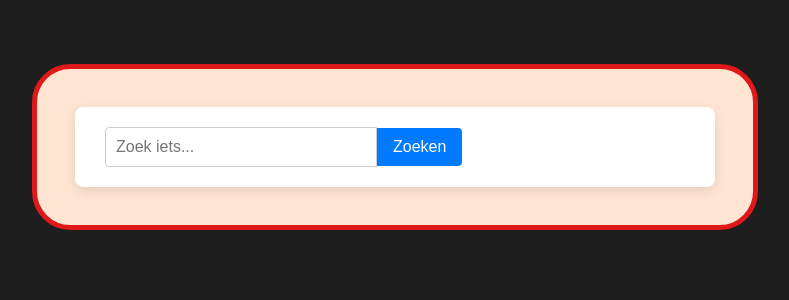
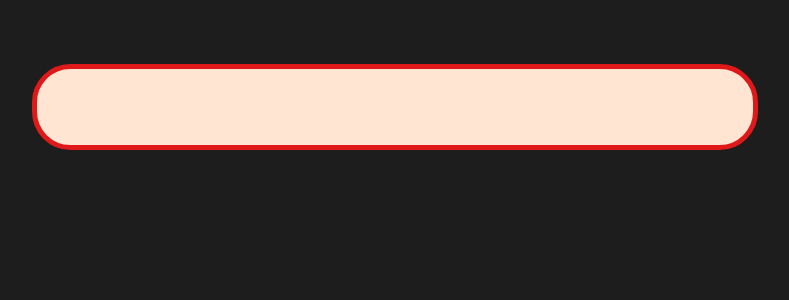
Before and after one commit to Sander227/Restaurant-website, a PHP site: page /menu.php in a window 1280 px wide. Shown: the part 90-390 px from the top of the page, without its empty margins (245-1034 px from the left). Run offline with PHP 8.4, Linux system fonts and the light colour scheme; data that the repository does not hold is empty.

Commit message:
Final push
Het allerlaatste wat ik heb toegevoegd

```diff
--- a/css/main.css
+++ b/css/main.css
@@ -383,40 +383,3 @@ footer{
     border: none;
     margin-top: 1.7vw;
 }
-
-
-
-
-  .search-box {
-    background: white;
-    padding: 20px 30px;
-    border-radius: 8px;
-    box-shadow: 0 4px 12px rgba(0,0,0,0.1);
-  }
-
-  .search-box form {
-    display: flex;
-    align-items: center;
-  }
-
-  .search-box input[type="text"] {
-    padding: 10px;
-    font-size: 16px;
-    border: 1px solid #ccc;
-    border-radius: 4px 0 0 4px;
-    width: 250px;
-  }
-
-  .search-box button {
-    padding: 10px 16px;
-    border: none;
-    background-color: #007BFF;
-    color: white;
-    font-size: 16px;
-    border-radius: 0 4px 4px 0;
-    cursor: pointer;
-  }
-
-  .search-box button:hover {
-    background-color: #0056b3;
-  }
--- a/index.php
+++ b/index.php
@@ -73,7 +73,7 @@
         <div class="container-over-dough-and-fire">
             <img src="images/Betere-restaurant.jpg" class="pizza-plaatje" alt="plaatje van een heerlijke pizza">
             <div class="over-dough-and-fire-formulier">
-                <h2>Heeft u allergieen of lust u iets niet? Geef dat aan in het formulier of zeg het tegen het
+                <h2>Heeft u allergien of lust u iets niet? Geef dat aan in het formulier of zeg het tegen het
                     personeel.
                     Wij zorgen ervoor dat u het gerecht krijgt en dat u gewenst kan eten. Heeft u ook nog een vraag of
                     wij
--- a/menu.php
+++ b/menu.php
@@ -57,12 +57,6 @@
     <main>
         <div class="menu-cont">
 
-        <div class="search-box">
-    <form action="/zoeken" method="get">
-      <input type="text" name="q" placeholder="Zoek iets...">
-      <button type="submit">Zoeken</button>
-    </form>
-  </div>
 
             <?php
 
```
Also changed, not shown: admin.php (+25 -1 lines), php/adminmenu.php (added, +26 -0 lines).
